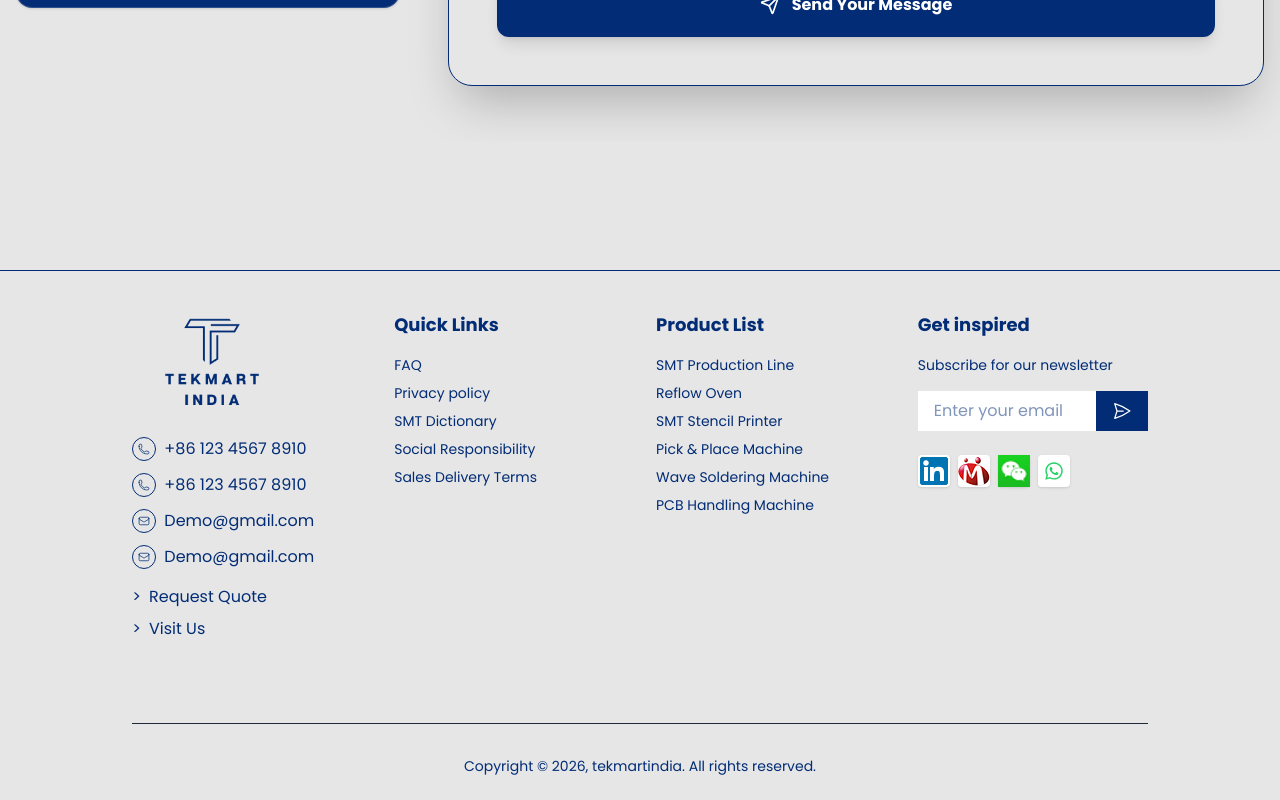
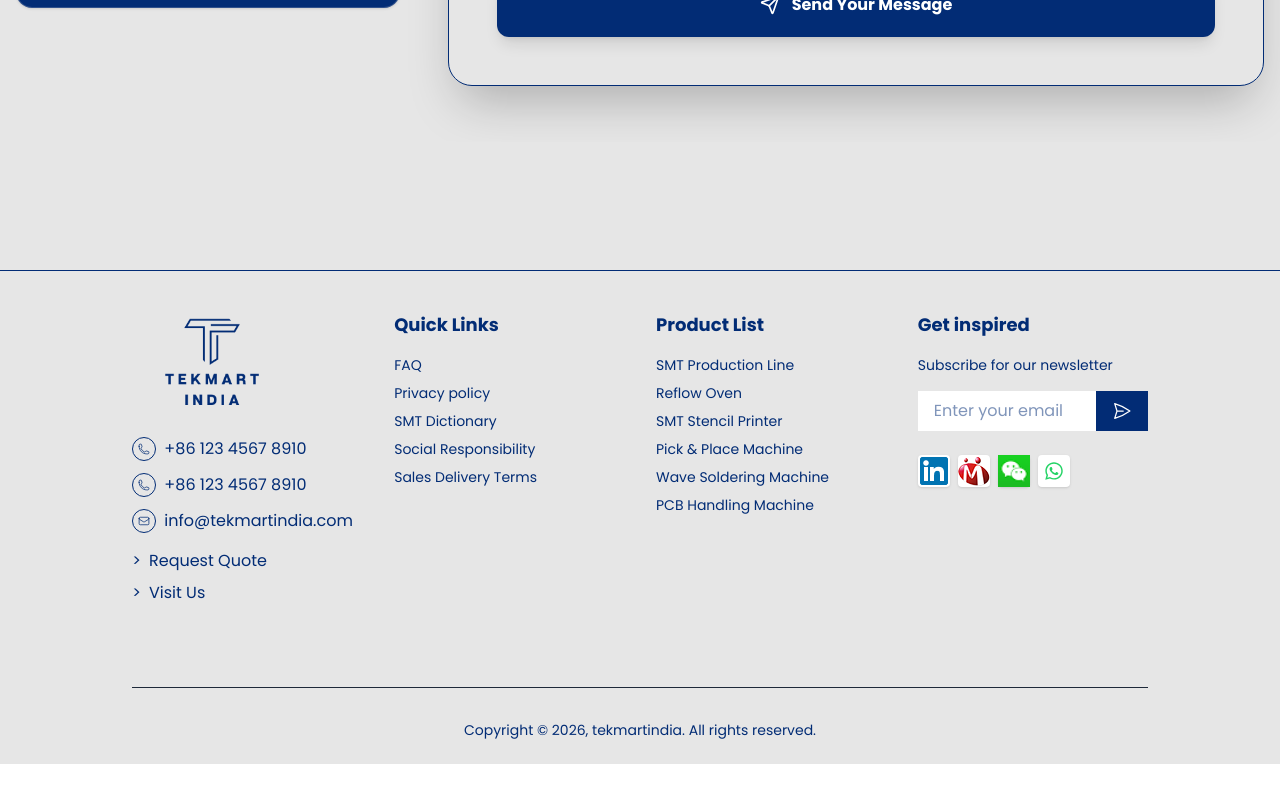
Before and after one commit to YaSi9R/my-next-app, a Next.js app: page / in a window 1280 px wide. Shown: the part 5907-6707 px from the top of the page. After the commit the page ends 6671 px from the top, so only its background shows below. Built offline with nearby package versions, Linux system fonts and the light colour scheme; no server answers; the database is empty.

Commit message:
build issue fixed

```diff
--- a/app/layout.tsx
+++ b/app/layout.tsx
@@ -8,8 +8,8 @@ import { Poppins } from "next/font/google";
 import LayoutWrapper from "@/components/LayoutWrapper";
 
 export const metadata: Metadata = {
-  title: "Create Next App",
-  description: "Generated by create next app",
+  title: "Tekmart",
+  description: "Your One Stop for All Your Needs",
 };
 
 const poppins = Poppins({
@@ -27,8 +27,8 @@ export default function RootLayout({
   return (
     <html lang="en" className={poppins.variable}>
       <body className={poppins.className}>
-       <LayoutWrapper>
-        {children}
+        <LayoutWrapper>
+          {children}
         </LayoutWrapper>
       </body>
     </html>
--- a/components/Footer.tsx
+++ b/components/Footer.tsx
@@ -74,21 +74,14 @@ const Footer = () => {
                                     <span className='text-[#022c75]'>+86 123 4567 8910</span>
 
                                 </li>
+
                                 <li className="flex items-center space-x-2">
                                     <div className="w-6 h-6 rounded-full border border-[#022c75] flex items-center justify-center text-[#022c75]">
                                         <svg xmlns="http://www.w3.org/2000/svg" fill="none" viewBox="0 0 24 24" strokeWidth={1.5} stroke="currentColor" className="w-3 h-3">
                                             <path strokeLinecap="round" strokeLinejoin="round" d="M21.75 6.75v10.5a2.25 2.25 0 0 1-2.25 2.25h-15a2.25 2.25 0 0 1-2.25-2.25V6.75m19.5 0A2.25 2.25 0 0 0 19.5 4.5h-15a2.25 2.25 0 0 0-2.25 2.25m19.5 0v.243a2.25 2.25 0 0 1-1.07 1.916l-7.5 4.615a2.25 2.25 0 0 1-2.36 0L3.32 8.91a2.25 2.25 0 0 1-1.07-1.916V6.75" />
                                         </svg>
                                     </div>
-                                    <a href="mailto:smt@smt11.com" className="text-[#022c75]">Demo@gmail.com</a>
-                                </li>
-                                <li className="flex items-center space-x-2">
-                                    <div className="w-6 h-6 rounded-full border border-[#022c75] flex items-center justify-center text-[#022c75]">
-                                        <svg xmlns="http://www.w3.org/2000/svg" fill="none" viewBox="0 0 24 24" strokeWidth={1.5} stroke="currentColor" className="w-3 h-3">
-                                            <path strokeLinecap="round" strokeLinejoin="round" d="M21.75 6.75v10.5a2.25 2.25 0 0 1-2.25 2.25h-15a2.25 2.25 0 0 1-2.25-2.25V6.75m19.5 0A2.25 2.25 0 0 0 19.5 4.5h-15a2.25 2.25 0 0 0-2.25 2.25m19.5 0v.243a2.25 2.25 0 0 1-1.07 1.916l-7.5 4.615a2.25 2.25 0 0 1-2.36 0L3.32 8.91a2.25 2.25 0 0 1-1.07-1.916V6.75" />
-                                        </svg>
-                                    </div>
-                                    <a href="mailto:smt@smt11.com" className="text-[#022c75]">Demo@gmail.com</a>
+                                    <a href="mailto:info@tekmartindia.com" className="text-[#022c75]">info@tekmartindia.com</a>
                                 </li>
 
                             </ul>
```
